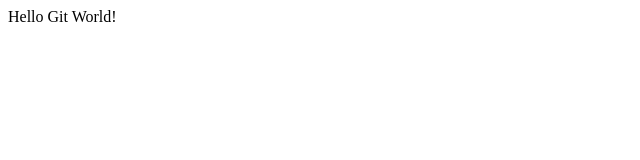
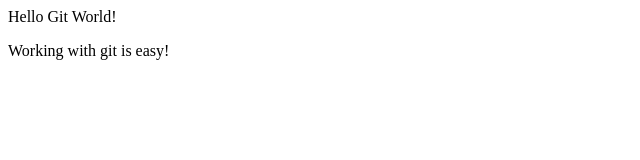
Before and after one commit to micahnuckols/GitGitHubMasterclass, a plain HTML site: page index.html in a window 1280 px wide. Shown: the whole page, without its empty margins (0-640 px from the left). Drawn offline with Linux system fonts and the light colour scheme.

Commit message:
Add div and p

```diff
--- a/index.html
+++ b/index.html
@@ -1 +1,5 @@
 <h>Hello Git World!</h>
+
+<dic>
+    <p>Working with git is easy!</p>
+</dic>
```
